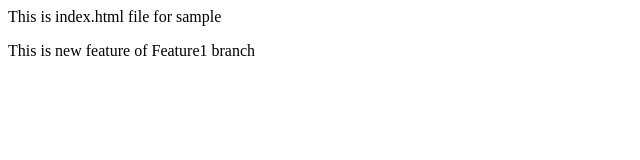
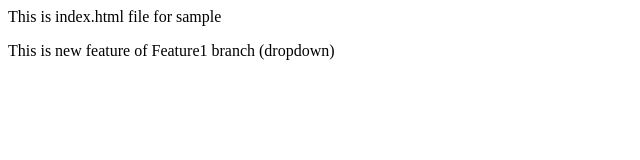
Before and after one commit to vijaya10git/LocalRepo-with-git-init, a plain HTML site: page index.html in a window 1280 px wide. Shown: the full height of the page, 0-640 px from the left. Drawn offline with Linux system fonts and the light colour scheme.

```diff
--- a/index.html
+++ b/index.html
@@ -1,2 +1,2 @@
 <p> This is index.html file for sample </p>
-<p> This is new feature of Feature1 branch</p>
+<p> This is new feature of Feature1 branch (dropdown)</p>
```
